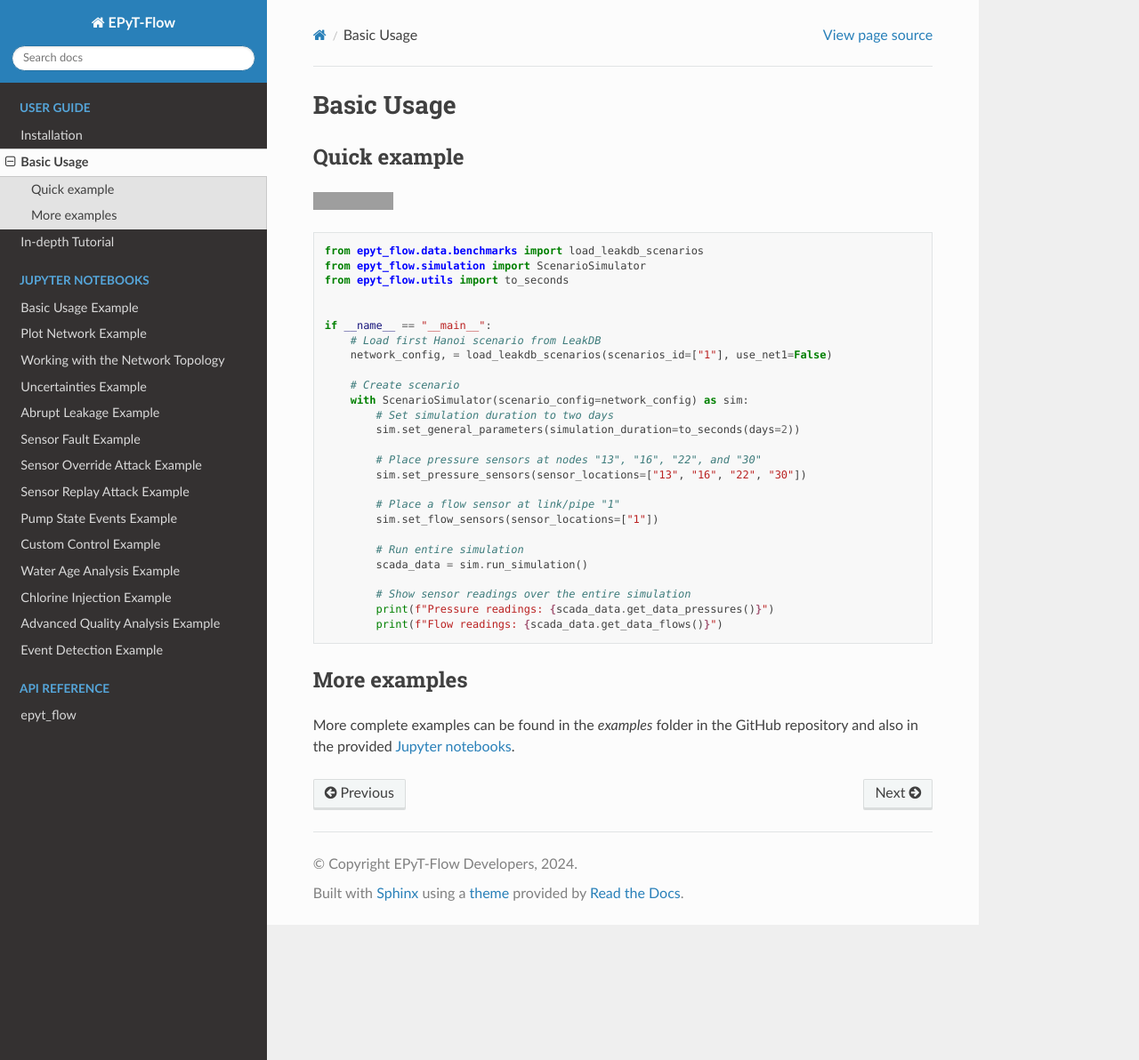
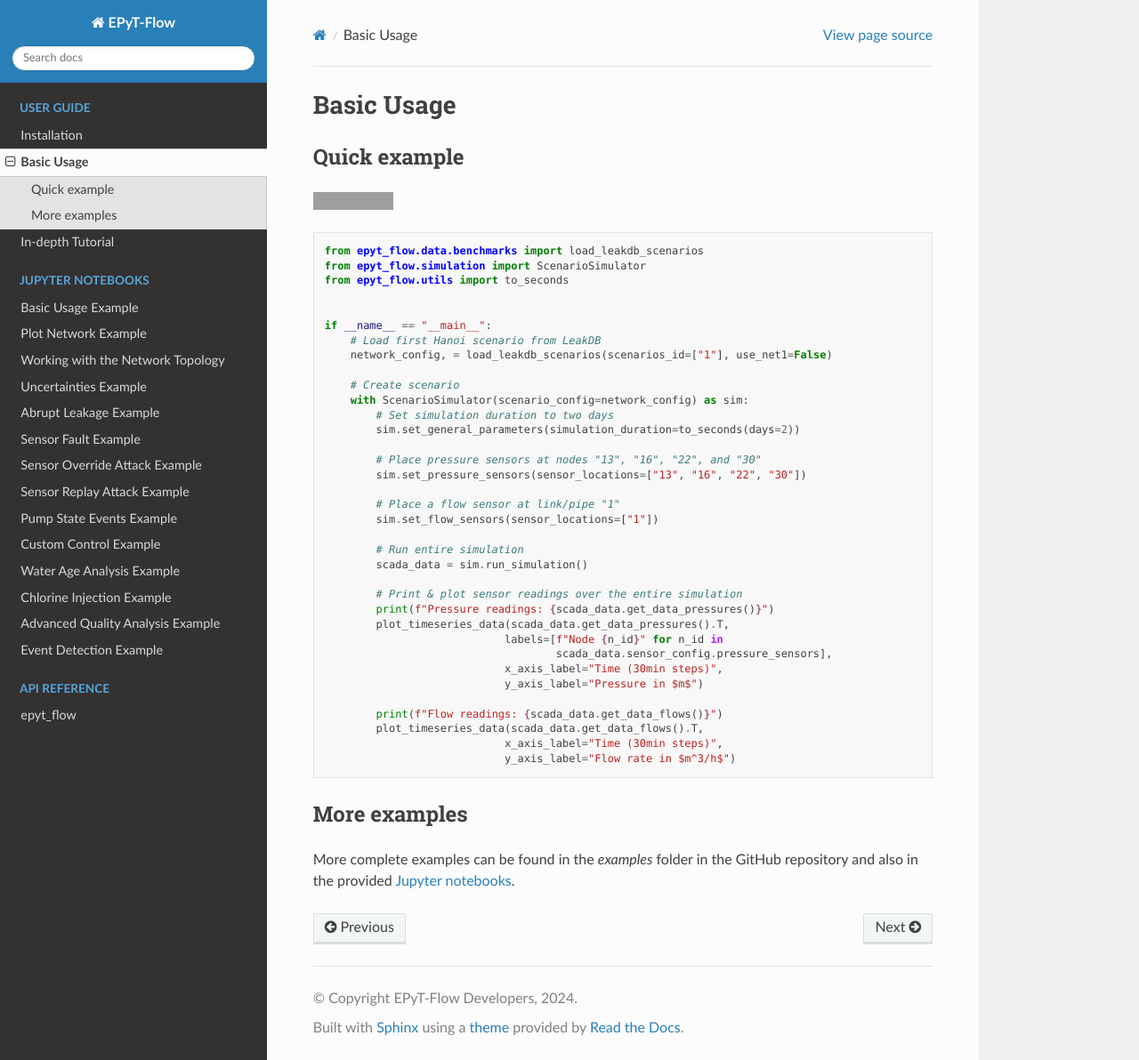
Before and after one commit to WaterFutures/EPyT-Flow, a Sphinx documentation site: the page built from docs/basicusage.rst, in a window 1280 px wide and 1192 px high. Shown: the whole window at 89% size. Built offline with Sphinx 7.4.7 and the Read the Docs theme 3.1.0, drawn with Linux system fonts in a browser that asks for light colours; grey boxes are pictures that could not be loaded.

Commit message:
Quick example: Add plot functions from Jupyter notebooks

```diff
--- a/docs/basicusage.rst
+++ b/docs/basicusage.rst
@@ -38,9 +38,18 @@ Quick example
             # Run entire simulation
             scada_data = sim.run_simulation()
 
-            # Show sensor readings over the entire simulation
+            # Print & plot sensor readings over the entire simulation
             print(f"Pressure readings: {scada_data.get_data_pressures()}")
+            plot_timeseries_data(scada_data.get_data_pressures().T,
+                                labels=[f"Node {n_id}" for n_id in
+                                        scada_data.sensor_config.pressure_sensors],
+                                x_axis_label="Time (30min steps)",
+                                y_axis_label="Pressure in $m$")
+
             print(f"Flow readings: {scada_data.get_data_flows()}")
+            plot_timeseries_data(scada_data.get_data_flows().T,
+                                x_axis_label="Time (30min steps)",
+                                y_axis_label="Flow rate in $m^3/h$")
 
 
 More examples
```
